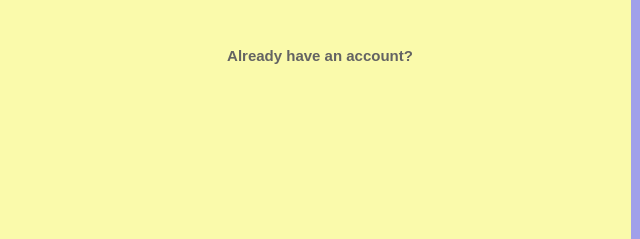
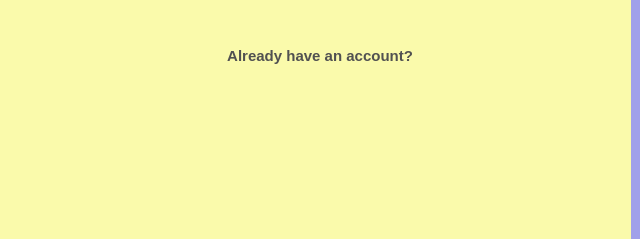
Before and after one commit to DeSh357/site_form, a plain HTML site: page index.html in a window 1280 px wide. Shown: the part 924-1163 px from the top of the page, 9-649 px from the left. Drawn offline with Linux system fonts and the light colour scheme.

Commit message:
changed styles span

```diff
--- a/styles/style.css
+++ b/styles/style.css
@@ -115,7 +115,7 @@ form {
 
 span {
     align-self: center;
-    color: #636363;
+    color: #515151;
     font-size: 15px;
     cursor: pointer;
 }
```
